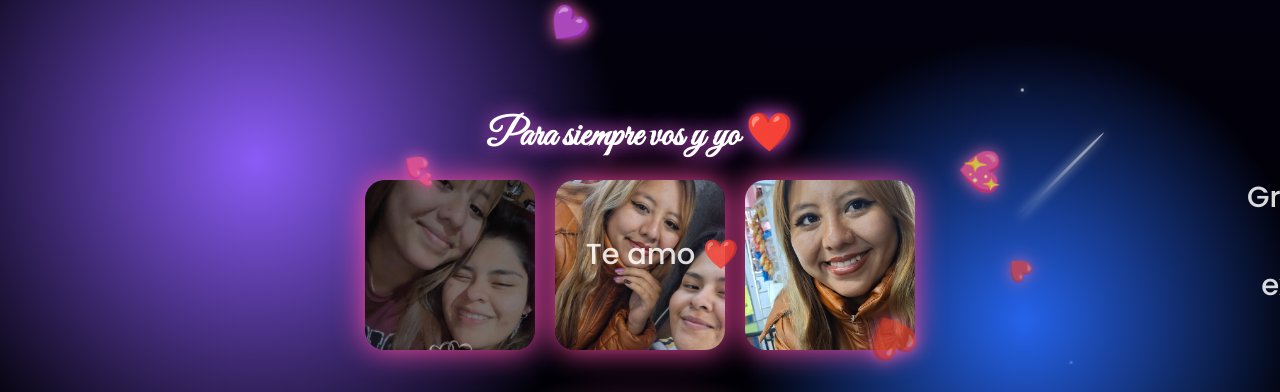
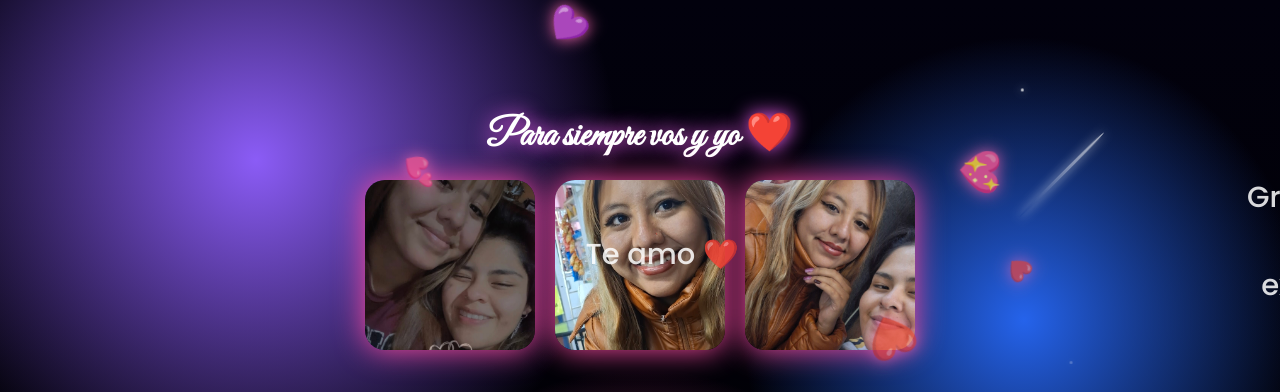
Before and after one commit to eiderjung1-glitch/TaniayBelen, a plain HTML site: page index.html in a window 1280 px wide. Both pictures are taken after a click on the button "✨ Entrar a nuestro universo ✨". Shown: the top 392 px of the page. Drawn offline with nearby package versions, Linux system fonts and the light colour scheme.

Commit message:
Update index.html

```diff
--- a/index.html
+++ b/index.html
@@ -39,9 +39,9 @@ Cada estrella del universo me recuerda lo mucho que iluminás mi vida.
 <h1 class="titulo">Para siempre vos y yo ❤️</h1>
 
 <div class="fotos">
- <img src="foto1.jpg" class="foto">
-<img src="foto2.jpg" class="foto">
-<img src="foto3.jpg" class="foto">
+ <img src="foto4.jpg" class="foto">
+<img src="foto5.jpg" class="foto">
+<img src="foto6.jpg" class="foto">
 </div>
 <div id="contador"></div>
 <div class="carta">
```
